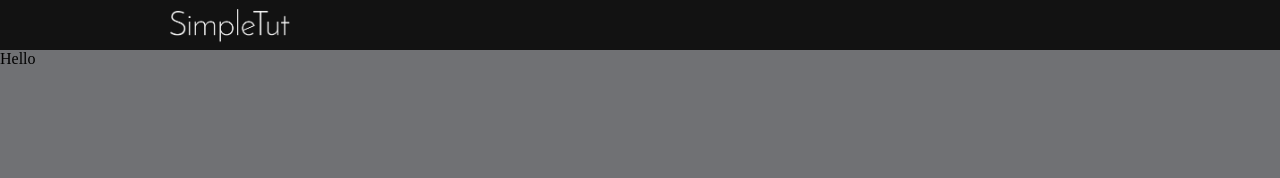
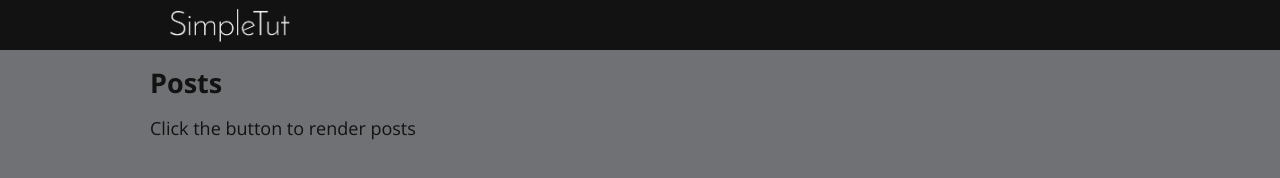
Before and after one commit to KotaWatanabe/u-demy, a React app in the folder react-testing/: page / in a window 1280 px wide. Built offline with nearby package versions, Linux system fonts and the light colour scheme.

Commit message:
Headline component with tests

```diff
--- a/react-testing/public/index.html
+++ b/react-testing/public/index.html
@@ -24,6 +24,7 @@
       work correctly both with client-side routing and a non-root public URL.
       Learn how to configure a non-root public URL by running `npm run build`.
     -->
+    <link href="https://fonts.googleapis.com/css2?family=Open+Sans:wght@400;700&display=swap" rel="stylesheet">
     <title>React App</title>
   </head>
   <body>
--- a/react-testing/src/App.js
+++ b/react-testing/src/App.js
@@ -1,12 +1,15 @@
 import React from 'react';
 import Header from './component/header/Header';
 import './app.scss'
+import Headline from './component/headline/Headline'
 
 function App() {
   return (
     <div className="App">
       <Header />
-      Hello
+      <section className="main">
+        <Headline header="Posts" desc="Click the button to render posts"/>
+      </section>
     </div>
   );
 }
--- a/react-testing/src/app.scss
+++ b/react-testing/src/app.scss
@@ -1,5 +1,16 @@
 body {
+    font-family: 'Open Sans', sans-serif;
+    font-size:18px;
+    line-height: 22px;
+    color:#121212;
     background: #707174;
     margin: 0;
     padding: 0;
 }
+
+.main {
+    width: 100%;
+    max-width:980px;
+    margin: 20px auto 80px;
+    padding: 0 10px;
+}
--- /dev/null
+++ b/react-testing/src/component/headline/Headline.js
@@ -0,0 +1,25 @@
+import React, { Component } from 'react'
+
+class Headline extends Component {
+
+    constructor(props) {
+        super(props)
+    }
+
+    render() {
+        const { header, desc } = this.props
+        if(!header) {
+            return null;
+        }
+        return (
+            <div data-test="headline">
+                <h1 data-test="header">{header}</h1>
+                <p data-test="desc">
+                    {desc}
+                </p>
+            </div>
+        )
+    }
+}
+
+export default Headline;
```
Also changed, not shown: react-testing/src/component/headline/headline.spec.js (added, +52 -0 lines), react-testing/src/component/headline/styles.scss (added).
